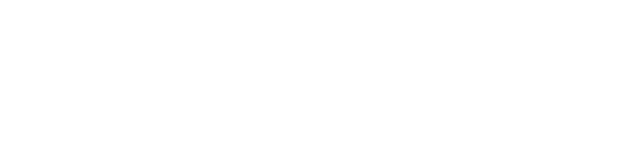
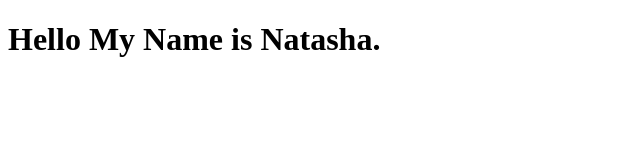
Before and after one commit to Natashalightning/First-repository, a plain HTML site: page first- project/index.html in a window 1280 px wide. Shown: the whole page, without its empty margins (0-640 px from the left). Drawn offline with Linux system fonts and the light colour scheme.

Commit message:
changed Html
Added Intro

```diff
--- a/first- project/index.html
+++ b/first- project/index.html
@@ -6,6 +6,10 @@
     <title>Document</title>
 </head>
 <body>
-
+    <div>
+        <h1>
+            Hello My Name is Natasha.
+        </h1>
+    </div>
 </body>
 </html>
```
